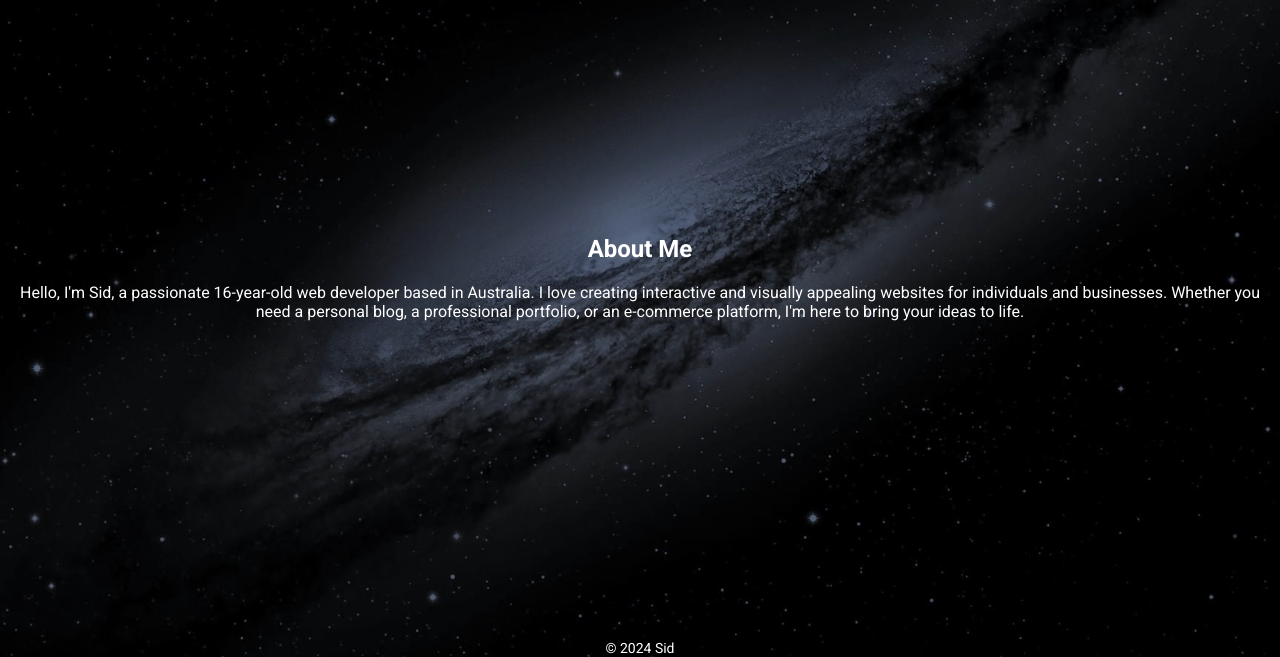
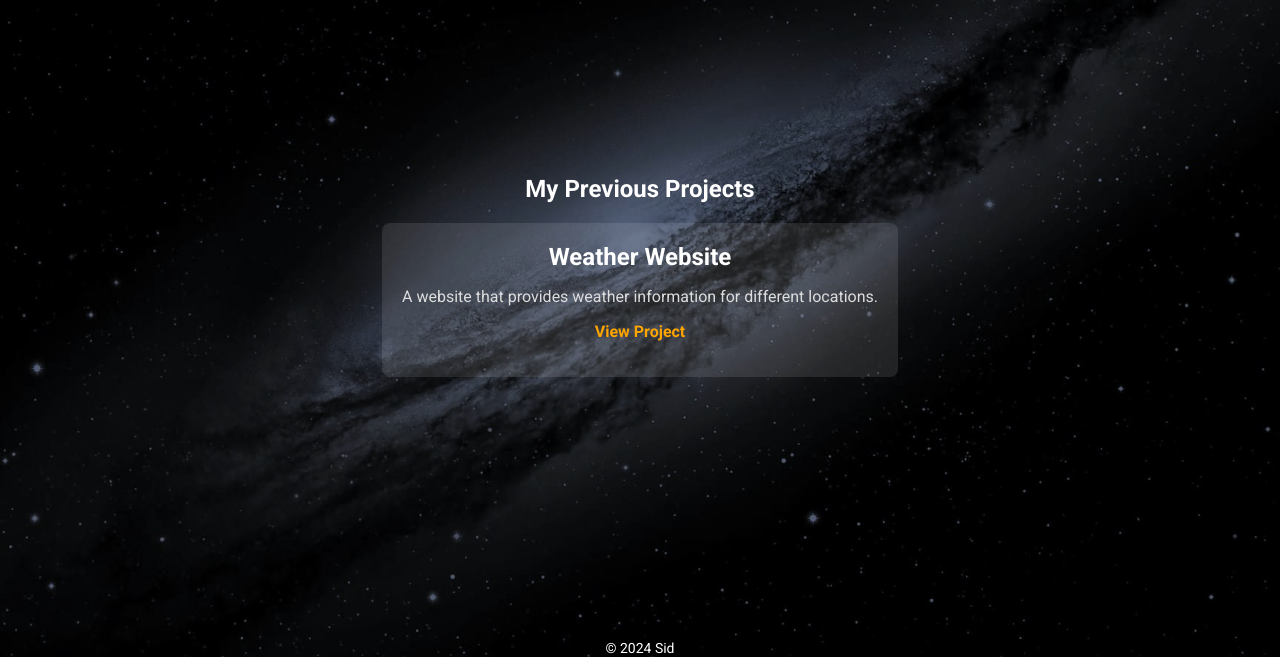
Before and after one commit to Sharms911/sidwebsite, a Flask app: page /sidwebsite/ in a window 1280 px wide. Shown: the part 124-781 px from the top of the page. Run offline with Flask 3, Linux system fonts and the light colour scheme.

Commit message:
Update index.html

```diff
--- a/templates/index.html
+++ b/templates/index.html
@@ -92,11 +88,36 @@
             color: #fff;
         }
 
-        /* Style for the main content */
         section {
             padding: 20px;
-            position: relative; /* Ensure the content appears above the overlay */
-            z-index: 1; /* Ensure the content appears above the overlay */
+            position: relative;
+            z-index: 1;
+        }
+
+        .project {
+            background-color: rgba(255, 255, 255, 0.1);
+            padding: 20px;
+            margin: 20px 0;
+            border-radius: 8px;
+        }
+
+        .project h2 {
+            margin: 0;
+            color: #fff;
+        }
+
+        .project p {
+            color: #ddd;
+        }
+
+        .project a {
+            color: #ffa500;
+            text-decoration: none;
+            font-weight: 700;
+        }
+
+        .project a:hover {
+            text-decoration: underline;
         }
     </style>
 </head>
@@ -111,10 +132,14 @@
         </nav>
     </header>
 
-    <section id="about">
-        <!-- Your about section content -->
-        <h2>About Me</h2>
-        <p>Hello, I'm Sid, a passionate 16-year-old web developer based in Australia. I love creating interactive and visually appealing websites for individuals and businesses. Whether you need a personal blog, a professional portfolio, or an e-commerce platform, I'm here to bring your ideas to life.</p>
+    <section id="projects">
+        <h2>My Previous Projects</h2>
+        <div class="project">
+            <h2>Weather Website</h2>
+            <p>A website that provides weather information for different locations.</p>
+            <p><a href="URL_TO_WEATHER_WEBSITE" target="_blank">View Project</a></p>
+        </div>
+        <!-- Add more projects here -->
     </section>
 
     <footer>
```
Also changed, not shown: other parts of templates/index.html (+17 -21 lines).
